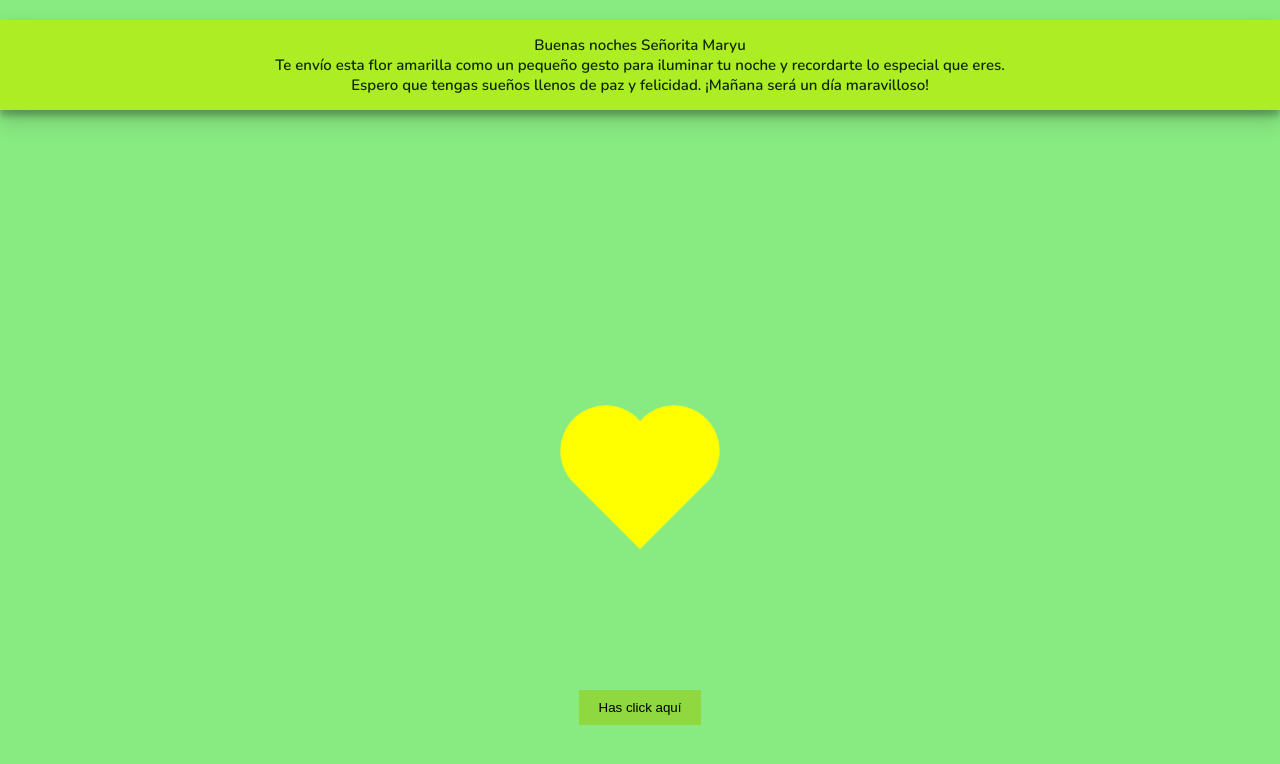
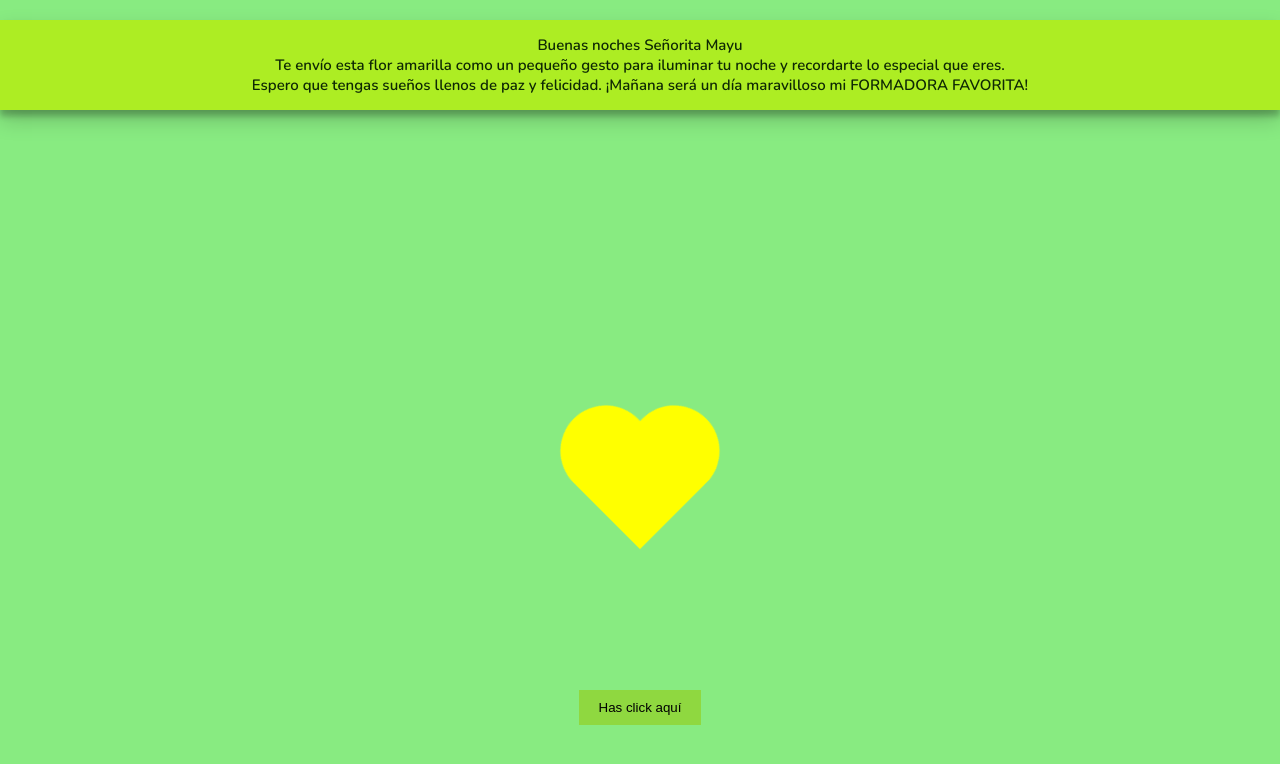
Before and after one commit to dilanguacaneme/site, a plain HTML site: page index.html in a window 1280 px wide. Drawn offline with nearby package versions, Linux system fonts and the light colour scheme.

Commit message:
Add files via upload

```diff
--- a/index.html
+++ b/index.html
@@ -117,7 +117,7 @@
 </head>
 <body>
     <div class="back">
-        <div class="bday">Buenas noches Señorita Maryu<br>Te envío esta flor amarilla como un pequeño gesto para iluminar tu noche y recordarte lo especial que eres.<br> Espero que tengas sueños llenos de paz y felicidad. ¡Mañana será un día maravilloso!</div>
+        <div class="bday">Buenas noches Señorita Mayu<br>Te envío esta flor amarilla como un pequeño gesto para iluminar tu noche y recordarte lo especial que eres.<br> Espero que tengas sueños llenos de paz y felicidad. ¡Mañana será un día maravilloso mi FORMADORA FAVORITA!</div>
                <div class="elements">
             <div class="heart"></div>
             <footer>
```
